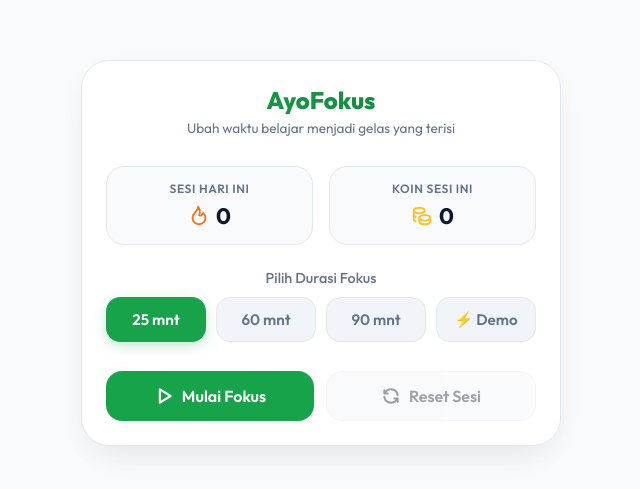
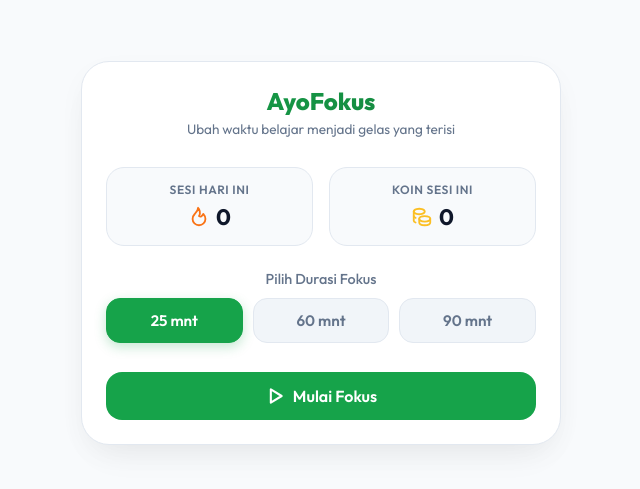
Before and after one commit to dracoslayer9/Stiqy, a React (Vite) app: page / in a window 1280 px wide. Shown: the part 147-636 px from the top of the page, without its empty margins (319-959 px from the left). Built offline with nearby package versions, Linux system fonts and the light colour scheme.

Commit message:
style: remove demo button and restrict reset button to focus glass view

```diff
--- a/src/App.jsx
+++ b/src/App.jsx
@@ -14,8 +14,7 @@ import './index.css'; // Ensure styling is applied!
 const DURATIONS = [
   { label: '25 mnt', seconds: 25 * 60, reward: 2 },
   { label: '60 mnt', seconds: 60 * 60, reward: 5 },
-  { label: '90 mnt', seconds: 90 * 60, reward: 8 },
-  { label: '⚡ Demo', seconds: 10, reward: 1 } // Easy testing for validation
+  { label: '90 mnt', seconds: 90 * 60, reward: 8 }
 ];
 
 export default function App() {
@@ -287,15 +286,20 @@ export default function App() {
         {/* Only Jeda (Pause) button is shown during active focus */}
         {showGlassView ? (
           isRunning && (
+            <>
               <button className="btn btn-secondary" onClick={handlePause}>
                 <IconPlayerPause size={20} stroke={2.5} />
                 Jeda Fokus
               </button>
+              <button className="btn btn-secondary" onClick={handleReset}>
+                <IconRefresh size={20} stroke={2.5} />
+                Reset Sesi
+              </button>
+            </>
           )
         ) : (
           // Standard controls in stats/menu view
-          <>
-            {elapsed === 0 ? (
+          elapsed === 0 ? (
             <button className="btn btn-primary" onClick={handleStart}>
               <IconPlayerPlay size={20} stroke={2.5} />
               Mulai Fokus
@@ -305,17 +309,7 @@ export default function App() {
               <IconPlayerPlay size={20} stroke={2.5} />
               Lanjutkan
             </button>
-            )}
-
-            <button
-              className="btn btn-secondary"
-              onClick={handleReset}
-              disabled={elapsed === 0}
-            >
-              <IconRefresh size={20} stroke={2.5} />
-              Reset Sesi
-            </button>
-          </>
+          )
         )}
       </div>
     </div>
```
Lines whose indentation alone changed are shown as unchanged.
